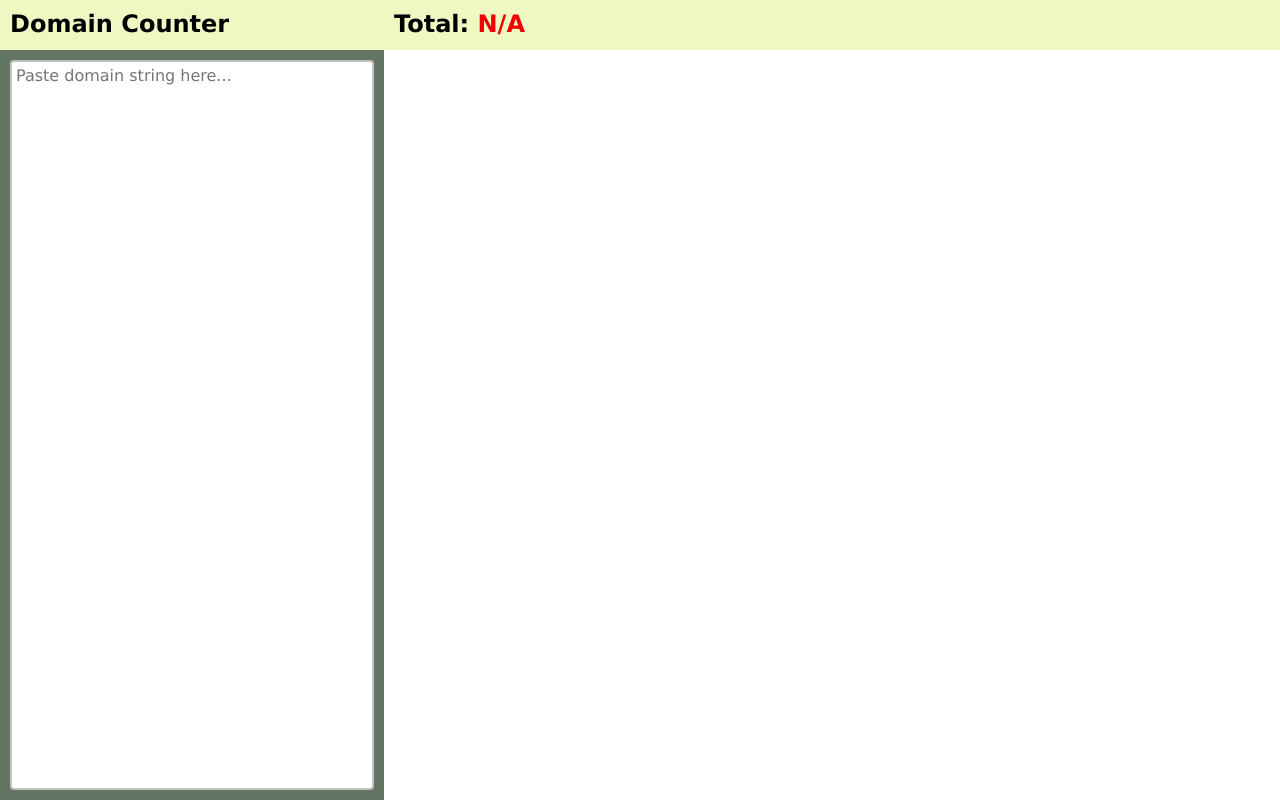
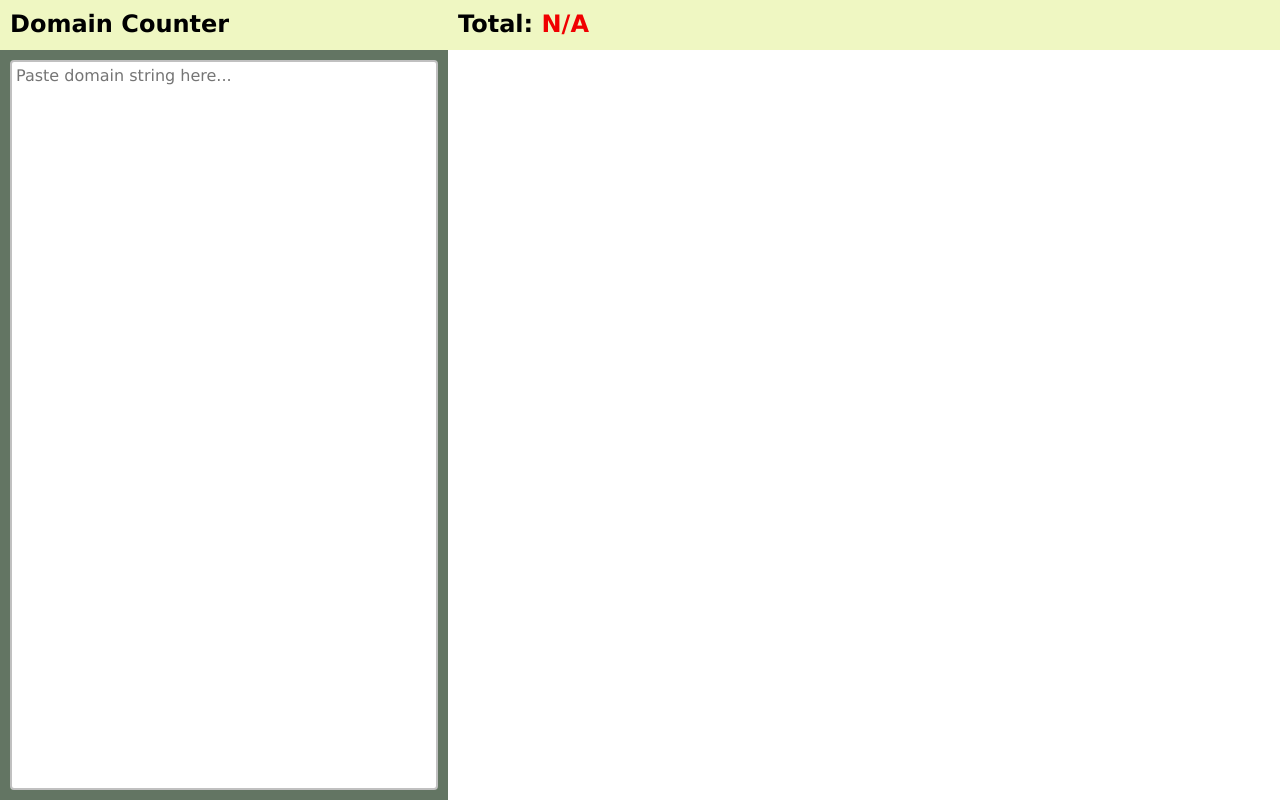
Before and after one commit to jaycliff-aov/domain-counter, a plain HTML site: page index.html in a window 1280 px wide. Drawn offline with Linux system fonts and the light colour scheme.

Commit message:
Update index.html

```diff
--- a/index.html
+++ b/index.html
@@ -5,7 +5,7 @@
         <meta name="viewport" content="width=device-width, initial-scale=1, minimum-scale=1, maximum-scale=1, user-scalable=no" />
         <meta name="theme-color" content="#eff7c2" />
         <!-- <meta name="theme-color" content="#404040" /> -->
-	<title>Domain Counter</title>
+        <title>Domain Counter</title>
         <link rel="shortcut icon" href="./favicon.ico" type="image/vnd.microsoft.icon" />
         <!-- <script type="text/javascript" src="./lib/documentRenderAndClone.js"></script> -->
 		<style type="text/css">
@@ -21,11 +21,14 @@
             body {
                 display: flex;
             }
+            body > * {
+                min-width: 800px;
+            }
             header {
                 background-color: #eff7c2;
                 /* background-color: #d4d4d4; */
                 display: flex;
-                height: 50px;
+                min-height: 50px;
                 position: fixed;
                 top: 0;
                 width: 100%;
@@ -38,7 +41,7 @@
             }
             header .title-area {
                 font-weight: bold;
-                width: 30%;
+                width: 35%;
             }
             header .total-area {
                 flex: 1;
@@ -59,7 +62,7 @@
             }
             section .input-area {
                 background-color: #637563;
-                width: 30%;
+                width: 35%;
             }
             section .list-area {
                 flex: 1;
```
